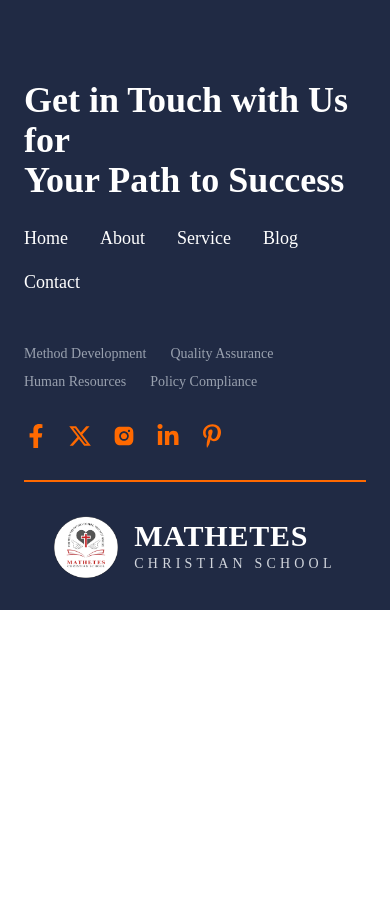
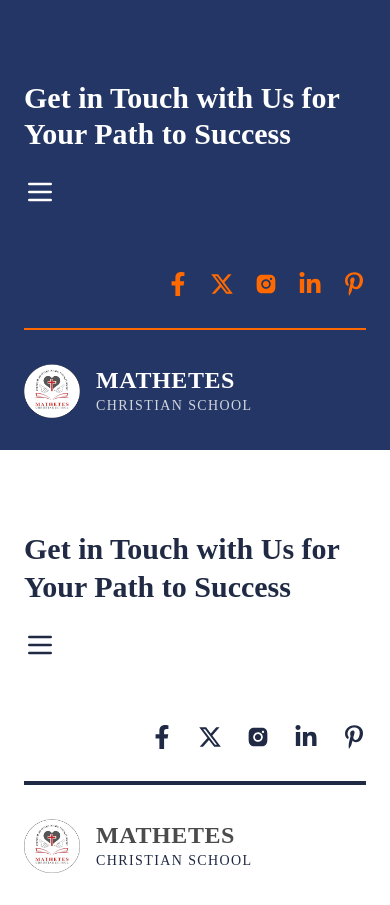
Before and after one commit to Amsalpakpahan03/Mathetes_Clone_2, a React (Vite) app: page / in a window 390 px wide. Before the commit the page ends 844 px from the top, so only its background shows below. Built offline with nearby package versions, Linux system fonts and the light colour scheme.

Commit message:
add footer white

```diff
--- a/package.json
+++ b/package.json
@@ -12,6 +12,7 @@
   "dependencies": {
     "@fontsource/poppins": "^5.2.7",
     "@tailwindcss/vite": "^4.1.14",
+    "framer-motion": "^12.23.24",
     "react": "^19.1.1",
     "react-dom": "^19.1.1",
     "react-icons": "^5.5.0",
--- a/src/App.jsx
+++ b/src/App.jsx
@@ -1,11 +1,21 @@
 import "./App.css";
-import Footer from "./components/Footer.jsx"
+import Footer from "./components/Footer.jsx";
+import FooterWhite from "./components/Footer_white.jsx";
 
 function App() {
   return (
     <div className="m-0 p-0">
+
+      {/* Konten halaman lainnya bisa di sini */}
+
+      {/* Menampilkan footer gelap */}
       <Footer />
+
+      {/* Menampilkan footer putih */}
+      <FooterWhite />
+
     </div>
   );
 }
+
 export default App;
--- a/src/components/Footer.jsx
+++ b/src/components/Footer.jsx
@@ -1,23 +1,22 @@
-import React from "react";
+import React, { useState } from "react";
+import { motion } from "framer-motion";
 import { FaFacebookF, FaLinkedinIn, FaPinterestP } from "react-icons/fa";
 import { FaXTwitter } from "react-icons/fa6";
 import { AiFillInstagram } from "react-icons/ai";
 
 const Footer = () => {
+  const [isMenuOpen, setIsMenuOpen] = useState(false);
+
+  const toggleMenu = () => {
+    setIsMenuOpen(!isMenuOpen);
+  };
+
   const mainNavLinks = [
     { name: "Home", href: "#" },
     { name: "About", href: "#" },
     { name: "Service", href: "#" },
     { name: "Blog", href: "#" },
     { name: "Contact", href: "#" },
-  ];
-
-  // Mengembalikan navigasi sekunder untuk tata letak yang lebih baik
-  const secondaryNavLinks = [
-    { name: "Method Development", href: "#" },
-    { name: "Quality Assurance", href: "#" },
-    { name: "Human Resources", href: "#" },
-    { name: "Policy Compliance", href: "#" },
   ];
 
   const socialLinks = [
@@ -29,54 +28,67 @@ const Footer = () => {
   ];
 
   return (
-    <footer className="bg-[#202a44] text-white pt-20 pb-8 font-[Poppins]">
+    // 🟢 PERUBAHAN WARNA LATAR BELAKANG DI SINI
+    <footer className="bg-[#243665] text-white pt-20 pb-8 font-[Poppins]">
       <div className="container mx-auto px-6">
-        {/* Bagian Atas: Judul dan Navigasi Utama (Tidak berubah) */}
+        {/* Bagian Atas */}
         <div className="mb-12">
-          <h2 className="text-4xl md:text-5xl font-bold mb-6 max-w-3xl">
+          <h2 className="text-3xl md:text-5xl font-bold mb-6 max-w-3xl">
             Get in Touch with Us for <br /> Your Path to Success
           </h2>
+
           <nav>
-            <ul className="flex flex-wrap gap-x-8 gap-y-4 text-lg">
+            {/* Navigasi Desktop */}
+            <ul className="hidden md:flex flex-wrap gap-x-8 gap-y-4 text-lg">
               {mainNavLinks.map((link) => (
                 <li key={link.name}>
-                  <a
-                    href={link.href}
-                    className="hover:text-orange-500 transition-colors duration-300"
-                  >
+                  <a href={link.href} className="hover:text-red-500 transition-colors duration-300">
                     {link.name}
                   </a>
                 </li>
               ))}
             </ul>
+
+            {/* Tombol Hamburger Mobile */}
+            <div className="md:hidden flex justify-start">
+              <button onClick={toggleMenu} aria-label="Toggle Menu">
+                {isMenuOpen ? (
+                  <svg xmlns="http://www.w3.org/2000/svg" className="h-8 w-8" fill="none" viewBox="0 0 24 24" stroke="currentColor">
+                    <path strokeLinecap="round" strokeLinejoin="round" strokeWidth={2} d="M6 18L18 6M6 6l12 12" />
+                  </svg>
+                ) : (
+                  <svg xmlns="http://www.w3.org/2000/svg" className="h-8 w-8" fill="none" viewBox="0 0 24 24" stroke="currentColor">
+                    <path strokeLinecap="round" strokeLinejoin="round" strokeWidth={2} d="M4 6h16M4 12h16M4 18h16" />
+                  </svg>
+                )}
+              </button>
+            </div>
           </nav>
-        </div>
 
-        {/* ========================================================== */}
-        {/* PERUBAHAN DI SINI: Navigasi Sekunder dan Ikon Sosial Media */}
-        {/* ========================================================== */}
-        <div className="flex flex-col md:flex-row justify-between items-start md:items-center gap-8 mb-8">
-          {/* Navigasi Sekunder */}
-          <nav>
-            <ul className="flex flex-wrap gap-x-6 gap-y-2 text-sm text-gray-400">
-              {secondaryNavLinks.map((link) => (
+          {/* Menu Dropdown Mobile */}
+          <motion.div
+            initial={{ opacity: 0, height: 0 }}
+            animate={{ opacity: isMenuOpen ? 1 : 0, height: isMenuOpen ? "auto" : 0 }}
+            transition={{ duration: 0.3 }}
+            className="md:hidden overflow-hidden mt-4"
+          >
+            <ul className="flex flex-col items-start space-y-4">
+              {mainNavLinks.map((link) => (
                 <li key={link.name}>
-                  <a href={link.href} className="hover:text-white transition-colors duration-300">
+                  <a href={link.href} onClick={toggleMenu} className="text-lg hover:text-red-500">
                     {link.name}
                   </a>
                 </li>
               ))}
             </ul>
-          </nav>
-          {/* Ikon Sosial Media */}
+          </motion.div>
+        </div>
+
+        {/* Ikon Sosial Media */}
+        <div className="flex justify-end mb-8">
           <div className="flex items-center space-x-5">
             {socialLinks.map((social, index) => (
-              <a
-                key={index}
-                href={social.href}
-                aria-label={social.label}
-                className="text-orange-500 text-2xl hover:text-orange-400 hover:scale-110 transition-all duration-300"
-              >
+              <a key={index} href={social.href} aria-label={social.label} className="text-orange-500 text-2xl hover:text-orange-400 hover:scale-110 transition-all duration-300">
                 {social.icon}
               </a>
             ))}
@@ -86,27 +98,23 @@ const Footer = () => {
         {/* Garis Pemisah */}
         <hr className="border-t-2 border-orange-500 mb-8" />
 
-        {/* ========================================================== */}
-        {/* PERUBAHAN DI SINI: Logo dan Copyright */}
-        {/* ========================================================== */}
-        <div className="flex flex-col md:flex-row justify-between items-center gap-6">
-          {/* Logo dan Nama Sekolah */}
+        {/* Logo dan Copyright */}
+        <div className="flex flex-col md:flex-row items-start md:justify-between md:items-center gap-6">
           <div className="flex items-center">
             <img
-              src="public\images\logo.png" // Pastikan path logo benar
+              src="/images/logo.png"
               alt="Mathetes Christian School Logo"
-              className="h-16 w-16 mr-4"
+              className="h-14 w-14 md:h-16 md:w-16 mr-4"
             />
             <div className="flex flex-col leading-tight">
-              <span className="text-3xl font-extrabold tracking-wide text-white uppercase">
+              <span className="text-2xl md:text-3xl font-extrabold tracking-wide uppercase">
                 MATHETES
               </span>
-              <span className="text-sm tracking-[0.3em] text-gray-300 uppercase">
+              <span className="text-sm tracking-widest md:tracking-[0.3em] text-gray-300 uppercase">
                 CHRISTIAN SCHOOL
               </span>
             </div>
           </div>
-
         </div>
       </div>
     </footer>
--- a/src/components/Footer_white.jsx
+++ b/src/components/Footer_white.jsx
@@ -1,9 +1,15 @@
-import React from "react";
+import React, { useState } from "react";
+import { motion } from "framer-motion";
 import { FaFacebookF, FaLinkedinIn, FaPinterestP } from "react-icons/fa";
 import { FaXTwitter } from "react-icons/fa6";
 import { AiFillInstagram } from "react-icons/ai";
 
 const Footer = () => {
+  const [isMenuOpen, setIsMenuOpen] = useState(false);
+  const toggleMenu = () => {
+    setIsMenuOpen(!isMenuOpen);
+  };
+
   const mainNavLinks = [
     { name: "Home", href: "#" },
     { name: "About", href: "#" },
@@ -23,40 +29,65 @@ const Footer = () => {
   return (
     <footer className="bg-white text-[#202a44] pt-20 pb-8 font-[Poppins]">
       <div className="container mx-auto px-6">
-
         {/* Bagian Atas */}
         <div className="mb-12">
-          <h2 className="text-4xl md:text-5xl font-extrabold mb-6 max-w-3xl leading-tight text-[#202a44]">
-            Get in Touch on Us for <br /> Your Path to Success
+          {/* PERBAIKAN: Ukuran font dan teks judul disesuaikan */}
+          <h2 className="text-3xl md:text-5xl font-extrabold mb-6 max-w-3xl leading-tight text-[#202a44]">
+            Get in Touch with Us for <br /> Your Path to Success
           </h2>
 
           <nav>
-            <ul className="flex flex-wrap gap-x-8 gap-y-4 text-lg">
+            {/* Navigasi untuk Desktop */}
+            <ul className="hidden md:flex flex-wrap gap-x-8 gap-y-4 text-lg">
               {mainNavLinks.map((link) => (
                 <li key={link.name}>
-                  <a
-                    href={link.href}
-                    className="hover:text-red-600 transition-colors duration-300"
-                  >
+                  <a href={link.href} className="hover:text-red-600 transition-colors duration-300">
                     {link.name}
                   </a>
                 </li>
               ))}
             </ul>
+
+            {/* Tombol Hamburger untuk Mobile */}
+            <div className="md:hidden flex justify-start">
+              <button onClick={toggleMenu} aria-label="Toggle Menu" className="text-[#202a44]">
+                {isMenuOpen ? (
+                  <svg xmlns="http://www.w3.org/2000/svg" className="h-8 w-8" fill="none" viewBox="0 0 24 24" stroke="currentColor">
+                    <path strokeLinecap="round" strokeLinejoin="round" strokeWidth={2} d="M6 18L18 6M6 6l12 12" />
+                  </svg>
+                ) : (
+                  <svg xmlns="http://www.w3.org/2000/svg" className="h-8 w-8" fill="none" viewBox="0 0 24 24" stroke="currentColor">
+                    <path strokeLinecap="round" strokeLinejoin="round" strokeWidth={2} d="M4 6h16M4 12h16M4 18h16" />
+                  </svg>
+                )}
+              </button>
+            </div>
           </nav>
+
+          {/* Menu Dropdown untuk Mobile */}
+          <motion.div
+            initial={{ opacity: 0, height: 0 }}
+            animate={{ opacity: isMenuOpen ? 1 : 0, height: isMenuOpen ? "auto" : 0 }}
+            transition={{ duration: 0.3 }}
+            className="md:hidden overflow-hidden mt-4"
+          >
+            <ul className="flex flex-col items-start space-y-4">
+              {mainNavLinks.map((link) => (
+                <li key={link.name}>
+                  <a href={link.href} onClick={toggleMenu} className="text-lg hover:text-red-600">
+                    {link.name}
+                  </a>
+                </li>
+              ))}
+            </ul>
+          </motion.div>
         </div>
 
-        {/* Bagian Tengah */}
-        <div className="flex flex-col md:flex-row justify-between items-start md:items-center gap-8 mb-8">
-          {/* Ikon Sosial Media */}
-          <div className="flex items-center space-x-6 md:ml-auto">
+        {/* Ikon Sosial Media */}
+        <div className="flex justify-end mb-8">
+          <div className="flex items-center space-x-6">
             {socialLinks.map((social, index) => (
-              <a
-                key={index}
-                href={social.href}
-                aria-label={social.label}
-                className="text-[#202a44] text-2xl hover:text-red-600 hover:scale-110 transition-all duration-300"
-              >
+              <a key={index} href={social.href} aria-label={social.label} className="text-[#202a44] text-2xl hover:text-red-600 hover:scale-110 transition-all duration-300">
                 {social.icon}
               </a>
             ))}
@@ -67,25 +98,18 @@ const Footer = () => {
         <hr className="border-t-4 border-[#202a44] mb-8" />
 
         {/* Bagian Bawah */}
-        <div className="flex flex-col md:flex-row justify-between items-center gap-6 text-sm text-gray-600">
-          {/* Logo dan Nama Sekolah */}
+        <div className="flex flex-col md:flex-row items-start md:justify-between md:items-center gap-6 text-sm text-gray-600">
           <div className="flex items-center">
-            <img
-              src="/images/logo.png"
-              alt="Mathetes Christian School Logo"
-              className="h-16 w-16 mr-4"
-            />
+            <img src="/images/logo.png" alt="Mathetes Christian School Logo" className="h-14 w-14 md:h-16 md:w-16 mr-4" />
             <div className="flex flex-col leading-tight">
               <span className="text-2xl md:text-3xl font-extrabold tracking-wide text-[#4b4b4b] uppercase">
                 MATHETES
               </span>
-              <span className="text-sm tracking-[0.3em] text-[#202a44] uppercase">
+              <span className="text-sm tracking-widest md:tracking-[0.3em] text-[#202a44] uppercase">
                 CHRISTIAN SCHOOL
               </span>
             </div>
           </div>
-
-
         </div>
       </div>
     </footer>
```
Also changed, not shown: 1 other file (tests, documents, lock files or other folders).
